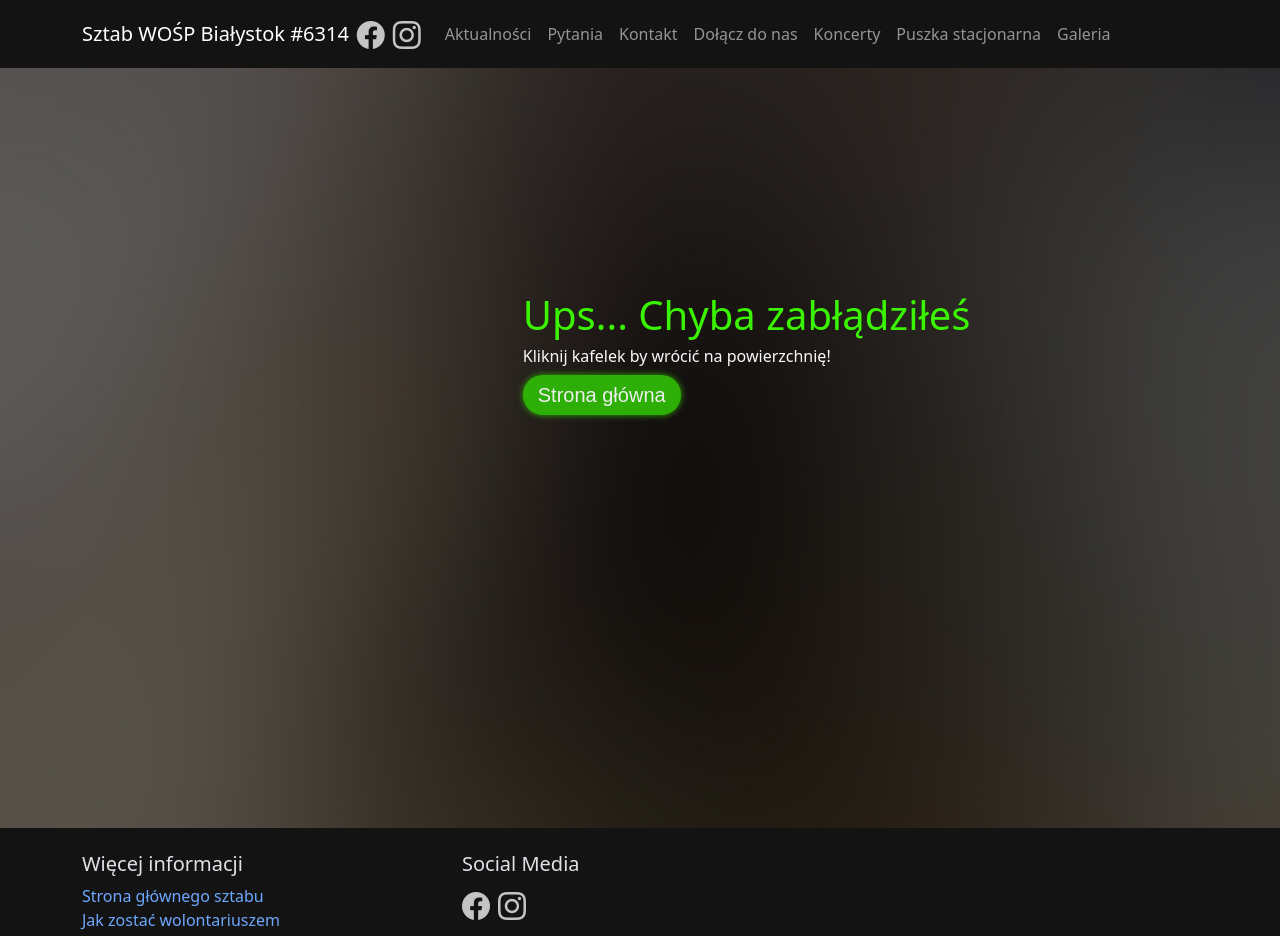
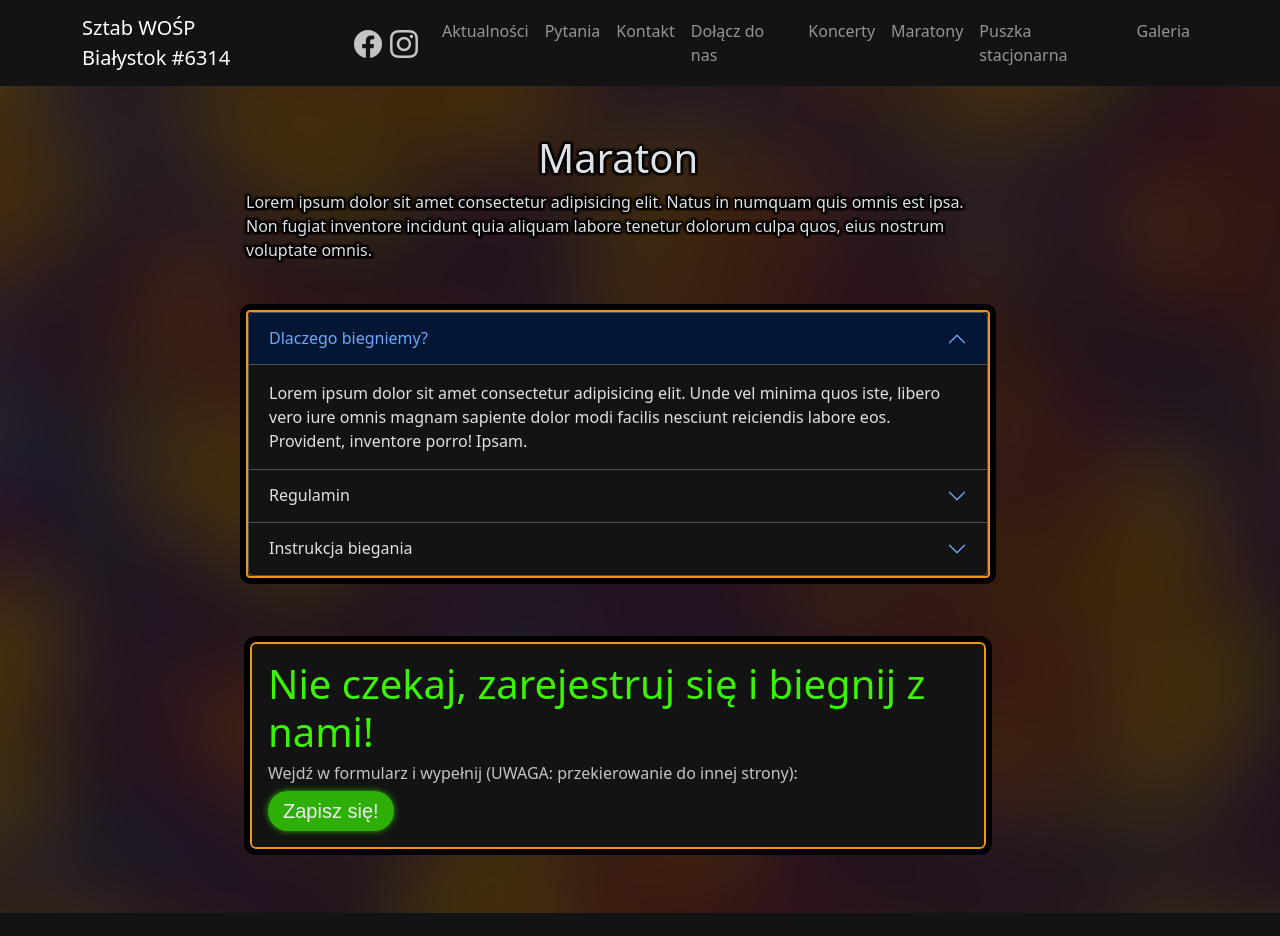
Before and after one commit to Sztab-WOSP-Bialystok/wosp-staff, a Next.js app: page /marathons in a window 1280 px wide. Before the commit this address had no page. Shown: the top 936 px of the page. Built offline with nearby package versions, Linux system fonts and the light colour scheme.

Commit message:
Sztab-WOSP-Bialystok/wosp-staff-issues#7

```diff
--- a/app/components/navbar/navigation.ts
+++ b/app/components/navbar/navigation.ts
@@ -15,6 +15,7 @@ export enum Links {
   MONEY_BOX = "/money-box",
   GALLERY = "https://www.facebook.com/bialystokwosp/photos",
   CONCERTS = "/concerts",
+  MARATHONS = "/marathons",
 }
 
 export const navigations: NavigationElement[] = [
@@ -48,6 +49,11 @@ export const navigations: NavigationElement[] = [
     showInNavbar: true,
   },
   {
+    name: "Maratony",
+    link: Links.MARATHONS,
+    showInNavbar: true,
+  },
+  {
     name: "Puszka stacjonarna",
     link: Links.MONEY_BOX,
     showInNavbar: true,
--- a/app/consts/external-source-keys.const.tsx
+++ b/app/consts/external-source-keys.const.tsx
@@ -1,4 +1,5 @@
 export const EXTERNAL_SOURCE_KEYS = {
     VOLOUNTEER: 'for_volounteer',
     BIALYSTOK_WEB: 'bialystok_web',
+    MARATHON_FORM: 'marathon_form',
 }
--- /dev/null
+++ b/app/marathons/page.tsx
@@ -0,0 +1,84 @@
+"use client";
+
+import { Container, Row, Col, Button, Card, Accordion } from "react-bootstrap";
+import externalSource from "../../public/info/external-sources.json";
+import { EXTERNAL_SOURCE_KEYS } from "../consts/external-source-keys.const";
+
+export default function Page() {
+	const data = externalSource;
+	const marathonExternal = data.find(
+		(external) => external.key == EXTERNAL_SOURCE_KEYS.MARATHON_FORM
+	);
+	return (
+		<Container className="m-2 mt-sm-3 m-xl-5">
+			<Col xl={{ span: 8, offset: 2 }} className="my-3 img-overlay">
+				<h1 className="text-center">Maraton</h1>
+				<p className="px-5 px-md-0">
+					Lorem ipsum dolor sit amet consectetur adipisicing elit.
+					Natus in numquam quis omnis est ipsa. Non fugiat inventore
+					incidunt quia aliquam labore tenetur dolorum culpa quos,
+					eius nostrum voluptate omnis.
+				</p>
+			</Col>
+
+			<Col xl={{ span: 8, offset: 2 }} className="my-3 my-xl-5">
+				<Accordion defaultActiveKey={["0"]}>
+					<Accordion.Item eventKey="0">
+						<Accordion.Header>Dlaczego biegniemy?</Accordion.Header>
+						<Accordion.Body>
+							Lorem ipsum dolor sit amet consectetur adipisicing
+							elit. Unde vel minima quos iste, libero vero iure
+							omnis magnam sapiente dolor modi facilis nesciunt
+							reiciendis labore eos. Provident, inventore porro!
+							Ipsam.
+						</Accordion.Body>
+					</Accordion.Item>
+
+					<Accordion.Item eventKey="1">
+						<Accordion.Header>Regulamin</Accordion.Header>
+						<Accordion.Body>
+							Lorem ipsum dolor sit amet consectetur adipisicing
+							elit. Saepe fugit placeat esse asperiores, dolore
+							atque odio cupiditate aliquam ut omnis nam accusamus
+							suscipit recusandae minima at ea molestias
+							distinctio! Reiciendis.
+						</Accordion.Body>
+					</Accordion.Item>
+
+					<Accordion.Item eventKey="2">
+						<Accordion.Header>Instrukcja biegania</Accordion.Header>
+						<Accordion.Body>
+							Lorem ipsum dolor sit amet consectetur adipisicing
+							elit. Totam optio ullam sit cum rerum, aut ex eos
+							natus alias eveniet pariatur magni neque perferendis
+							aperiam non voluptatum officia reprehenderit
+							reiciendis.
+						</Accordion.Body>
+					</Accordion.Item>
+				</Accordion>
+			</Col>
+
+			<Row>
+				<Col xl={{ span: 8, offset: 2 }} className="my-3">
+					<Card>
+						<Card.Body>
+							<div className="text-center text-md-start">
+								<h1 className="info">
+									Nie czekaj, zarejestruj się i biegnij z
+									nami!
+								</h1>
+								<h6>
+									Wejdź w formularz i wypełnij (UWAGA:
+									przekierowanie do innej strony):
+								</h6>
+								<Button href={marathonExternal.url} className="button-radioactive">
+									Zapisz się!
+								</Button>
+							</div>
+						</Card.Body>
+					</Card>
+				</Col>
+			</Row>
+		</Container>
+	);
+}
--- a/public/info/external-sources.json
+++ b/public/info/external-sources.json
@@ -8,5 +8,10 @@
         "key": "bialystok_web",
         "title": "Strona miasta Białystok",
         "url": "https://www.bialystok.pl"
+    },
+    {
+        "key": "marathon_form",
+        "title": "Zapisy maraton",
+        "url": "https://forms.gle/3VxvwMn8uRJmebDV8"
     }
 ]
```
